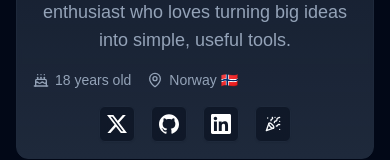
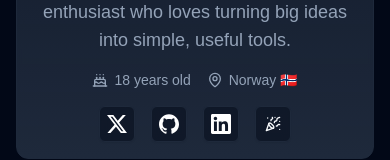
Before and after one commit to TrygveDev/trygvedev, a Next.js app: page / in a window 390 px wide. Shown: the part 267-427 px from the top of the page. Built offline with nearby package versions, Linux system fonts and the light colour scheme.

Commit message:
responsive header

```diff
--- a/app/page.tsx
+++ b/app/page.tsx
@@ -43,7 +43,7 @@ export default function Home() {
 								initial={{ scale: 0.5, opacity: 0 }}
 								animate={{ scale: 1, opacity: 1 }}
 								transition={{ duration: 0.5 }}
-								className="relative h-28 w-28 sm:h-36 sm:w-36 shrink-0"
+								className="relative h-28 w-28 sm:h-40 sm:w-40 shrink-0"
 							>
 								<div className="absolute -inset-2 animate-pulse rounded-full bg-gradient-to-r from-primary/20 to-primary/40 blur-xl" />
 								<Image
@@ -93,7 +93,7 @@ export default function Home() {
 										duration: 0.5,
 										delay: 0.4,
 									}}
-									className="text-sm sm:text-base text-muted-foreground flex items-center gap-4"
+									className="w-full text-center justify-center sm:text-left text-sm sm:text-base text-muted-foreground flex sm:justify-start gap-4"
 								>
 									<span className="flex items-center">
 										<CakeIcon className="h-4 w-4 mr-1.5 inline-block" />
```
